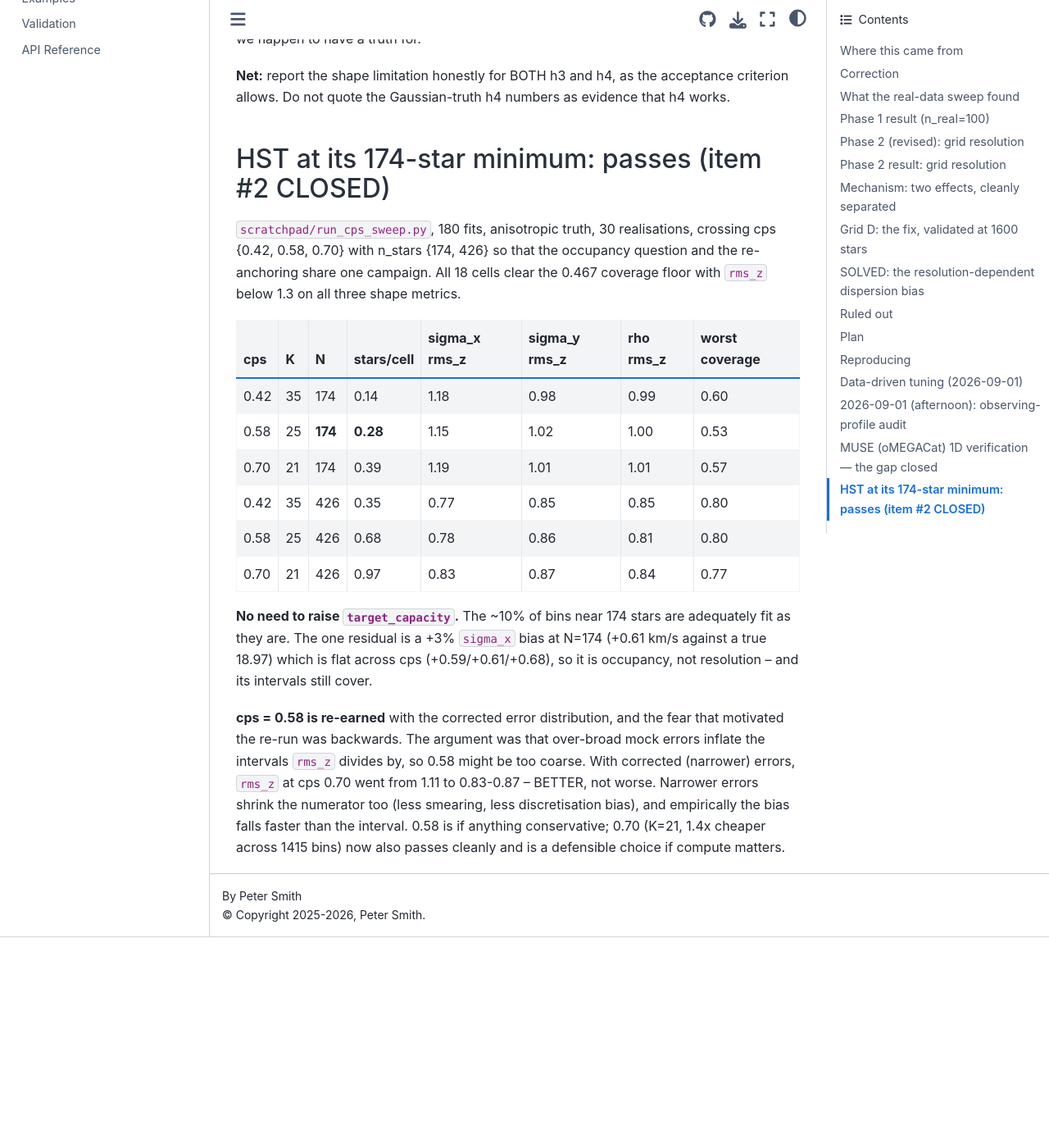
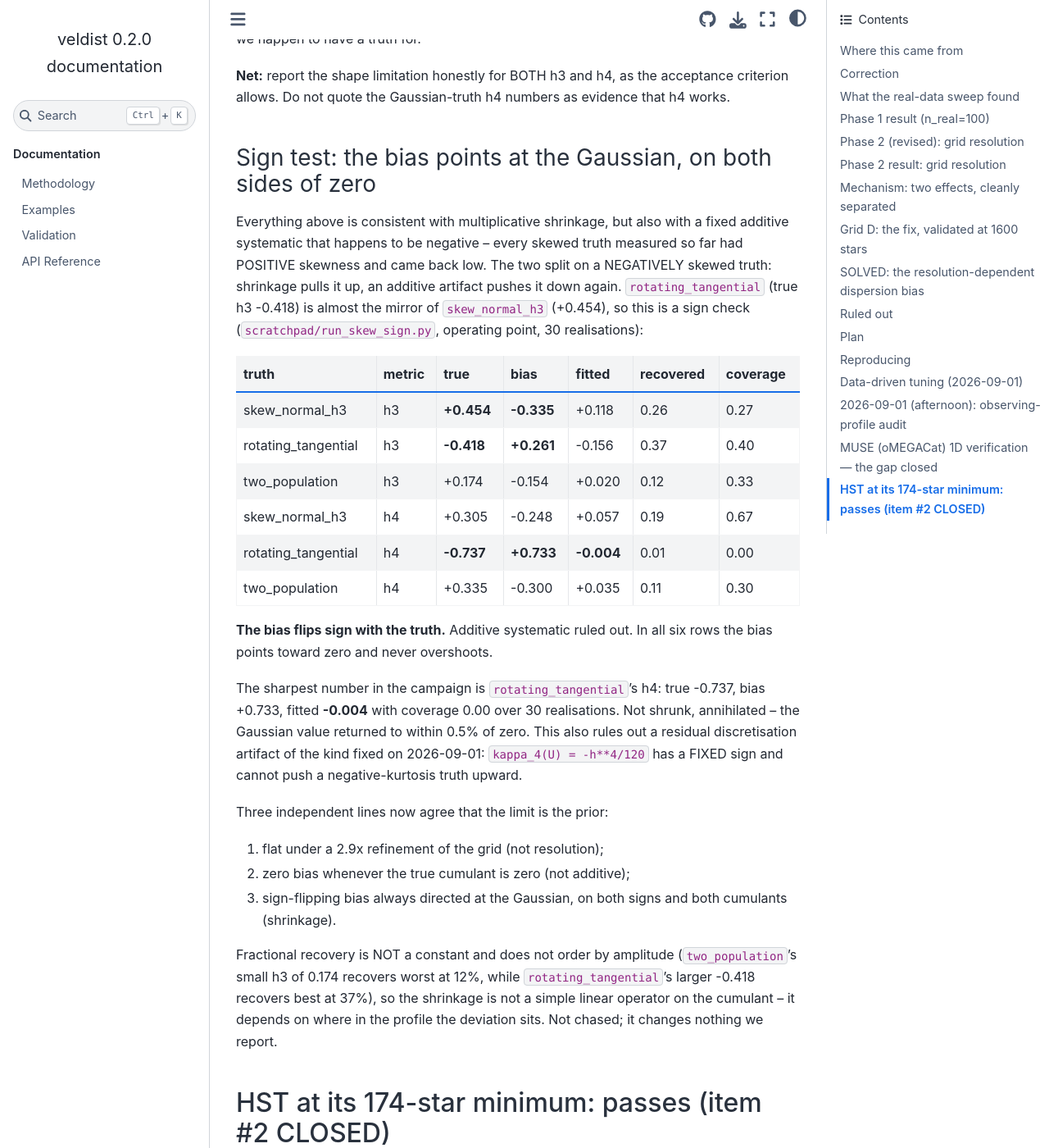
Before and after one commit to pjs902/veldist, a Sphinx documentation site: the page built from docs/handoff-2d-tilt-recovery.md, in a window 1280 px wide and 1400 px high, scrolled down 25559 px. Shown: the whole window at 82% size. Built offline with Sphinx 7.4.7 and the Sphinx Book theme 1.1.4, drawn with Linux system fonts in a browser that asks for light colours; before the commit the page ends 26702 px from its top, so only the background shows below that.

Commit message:
docs(handoff): sign test settles the h3/h4 shrinkage question
Every skewed truth measured until now had positive skewness and came
back low, which multiplicative shrinkage and a negative additive
systematic explain equally well. rotating_tangential (true h3 -0.418)
splits them, and the bias flips sign: +0.261. Additive ruled out.

Its h4 is the sharpest number in the campaign -- true -0.737, bias
+0.733, fitted -0.004, coverage 0.00 over 30 realisations. The Gaussian
value returned to within 0.5% of zero. A leftover discretisation term
cannot do that either: kappa_4(U) = -h**4/120 has a fixed sign and
cannot push a negative-kurtosis truth upward.

Three independent lines now agree the limit is the prior: flat under
2.9x regridding, zero bias when the true cumulant is zero, and
sign-flipping bias always aimed at the Gaussian.

Co-Authored-By: Claude Opus 5 <noreply@anthropic.com>

```diff
--- a/docs/handoff-2d-tilt-recovery.md
+++ b/docs/handoff-2d-tilt-recovery.md
@@ -974,6 +974,47 @@ for.
 acceptance criterion allows. Do not quote the Gaussian-truth h4 numbers as
 evidence that h4 works.
 
+### Sign test: the bias points at the Gaussian, on both sides of zero
+
+Everything above is consistent with multiplicative shrinkage, but also with a
+fixed additive systematic that happens to be negative -- every skewed truth
+measured so far had POSITIVE skewness and came back low. The two split on a
+NEGATIVELY skewed truth: shrinkage pulls it up, an additive artifact pushes it
+down again. `rotating_tangential` (true h3 -0.418) is almost the mirror of
+`skew_normal_h3` (+0.454), so this is a sign check
+(`scratchpad/run_skew_sign.py`, operating point, 30 realisations):
+
+| truth | metric | true | bias | fitted | recovered | coverage |
+|---|---|---|---|---|---|---|
+| skew_normal_h3 | h3 | **+0.454** | **-0.335** | +0.118 | 0.26 | 0.27 |
+| rotating_tangential | h3 | **-0.418** | **+0.261** | -0.156 | 0.37 | 0.40 |
+| two_population | h3 | +0.174 | -0.154 | +0.020 | 0.12 | 0.33 |
+| skew_normal_h3 | h4 | +0.305 | -0.248 | +0.057 | 0.19 | 0.67 |
+| rotating_tangential | h4 | **-0.737** | **+0.733** | **-0.004** | 0.01 | 0.00 |
+| two_population | h4 | +0.335 | -0.300 | +0.035 | 0.11 | 0.30 |
+
+**The bias flips sign with the truth.** Additive systematic ruled out. In all
+six rows the bias points toward zero and never overshoots.
+
+The sharpest number in the campaign is `rotating_tangential`'s h4: true
+-0.737, bias +0.733, fitted **-0.004** with coverage 0.00 over 30
+realisations. Not shrunk, annihilated -- the Gaussian value returned to within
+0.5% of zero. This also rules out a residual discretisation artifact of the
+kind fixed on 2026-09-01: `kappa_4(U) = -h**4/120` has a FIXED sign and cannot
+push a negative-kurtosis truth upward.
+
+Three independent lines now agree that the limit is the prior:
+1. flat under a 2.9x refinement of the grid (not resolution);
+2. zero bias whenever the true cumulant is zero (not additive);
+3. sign-flipping bias always directed at the Gaussian, on both signs and both
+   cumulants (shrinkage).
+
+Fractional recovery is NOT a constant and does not order by amplitude
+(`two_population`'s small h3 of 0.174 recovers worst at 12%, while
+`rotating_tangential`'s larger -0.418 recovers best at 37%), so the shrinkage
+is not a simple linear operator on the cumulant -- it depends on where in the
+profile the deviation sits. Not chased; it changes nothing we report.
+
 ## HST at its 174-star minimum: passes (item #2 CLOSED)
 
 `scratchpad/run_cps_sweep.py`, 180 fits, anisotropic truth, 30 realisations,
```
